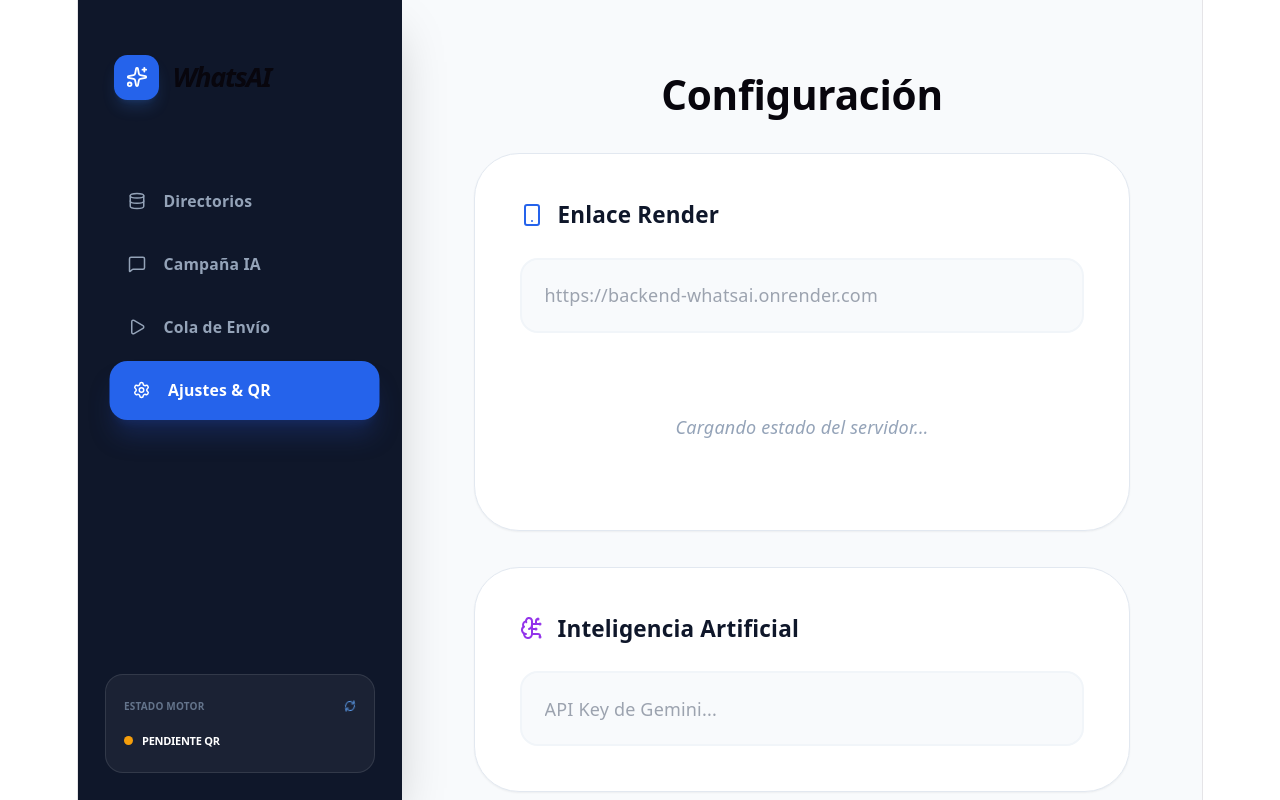
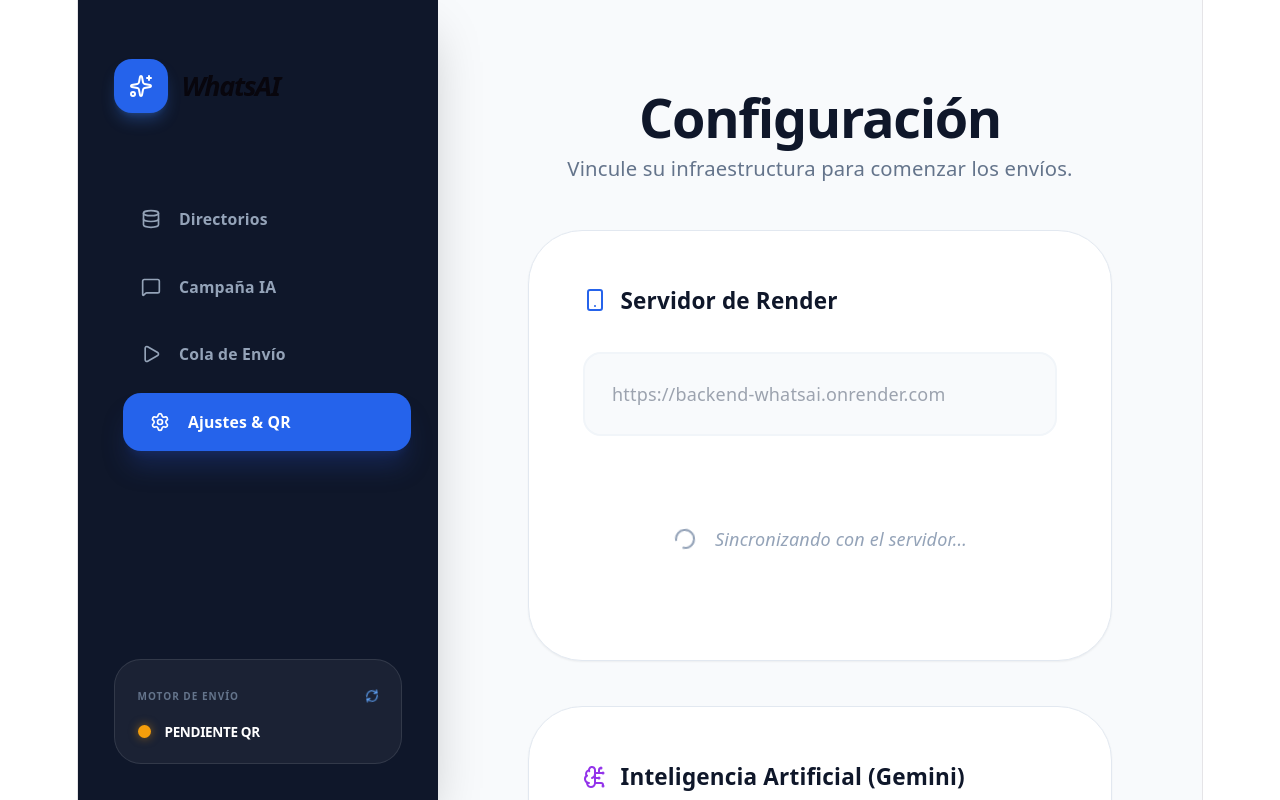
Before and after one commit to genesisrondonuni-hub/frontend-whatsai, a React (Vite) app: page / in a window 1280 px wide. Built offline with nearby package versions, Linux system fonts and the light colour scheme.

Commit message:
Update App.jsx

```diff
--- a/src/App.jsx
+++ b/src/App.jsx
@@ -2,22 +2,26 @@ import React, { useState, useEffect, useCallback } from 'react';
 import {
   Users, Play, Settings, MessageSquare, Send, Sparkles, CheckCircle2,
   Loader2, Smartphone, Save, BrainCircuit, Wand2, Key, RefreshCw,
-  AlertCircle, ChevronRight, LayoutDashboard, Database, Plus, Trash2, LogOut
+  AlertCircle, Database, Plus, Trash2, Smartphone as PhoneIcon
 } from 'lucide-react';
 
+// Clave de sistema por defecto (entorno)
 const systemApiKey = "";
 
 export default function App() {
+  // --- Estados de Navegación ---
   const [activeTab, setActiveTab] = useState('config');
   const [settings, setSettings] = useState({ geminiKey: '', waApiUrl: '' });
   const [isSaved, setIsSaved] = useState(false);
-  const [apiStatus, setApiStatus] = useState('desconocido'); // 'conectado', 'desconectado', 'error', 'desconocido'
+  const [apiStatus, setApiStatus] = useState('desconocido'); // 'conectado', 'desconectado', 'error'
   const [qrCode, setQrCode] = useState('');
   const [lastCheck, setLastCheck] = useState(null);
+
+  // --- Estados de Campaña ---
   const [isGenerating, setIsGenerating] = useState(false);
   const [generatedMessages, setGeneratedMessages] = useState([]);
 
-  // Datos de Directorio iniciales
+  // --- Datos de Directorio (Datos de respaldo para evitar pantallas vacías) ---
   const initialLists = [
     {
       id: 'list-1',
@@ -36,6 +40,7 @@ export default function App() {
     listId: 'list-1'
   });
 
+  // --- Carga de Configuración ---
   useEffect(() => {
     const saved = localStorage.getItem('whatsAiSettingsPro');
     if (saved) {
@@ -54,30 +59,35 @@ export default function App() {
     localStorage.setItem('whatsAiLists', JSON.stringify(lists));
   }, [lists]);
 
-  // Polling automático con "Cache Buster" para evitar datos viejos
+  // Polling automático cada 6 segundos
   useEffect(() => {
     let interval;
     if (settings.waApiUrl) {
-      interval = setInterval(() => checkApiStatus(settings.waApiUrl), 5000);
+      interval = setInterval(() => checkApiStatus(settings.waApiUrl), 6000);
     }
     return () => clearInterval(interval);
   }, [settings.waApiUrl]);
 
+  // --- Verificación de Estado (Sincronizada con el Servidor Blindado) ---
   const checkApiStatus = async (url) => {
     if (!url) return;
     try {
+      // Limpieza de URL para evitar errores de ruta
       const baseUrl = url.trim().split('/send')[0].replace(/\/$/, "");
-      // Añadimos un parámetro aleatorio (?t=...) para que el navegador no use la caché
-      const res = await fetch(`${baseUrl}/status?t=${Date.now()}`, {
+
+      // Petición con parámetro único para saltar la caché del navegador
+      const res = await fetch(`${baseUrl}/status?timestamp=${Date.now()}`, {
         method: 'GET',
-        headers: { 'Cache-Control': 'no-cache', 'Pragma': 'no-cache' }
+        headers: {
+          'Cache-Control': 'no-cache',
+          'Pragma': 'no-cache'
+        }
       });
 
-      if (!res.ok) throw new Error(`HTTP ${res.status}`);
+      if (!res.ok) throw new Error(`Status ${res.status}`);
 
       const data = await res.json();
 
-      // Actualizamos el estado basado en lo que dice el servidor REALMENTE
       if (data.whatsappReady) {
         setApiStatus('conectado');
         setQrCode('');
@@ -87,6 +97,7 @@ export default function App() {
       }
       setLastCheck(new Date().toLocaleTimeString());
     } catch (e) {
+      console.error("Fallo de enlace con Render:", e.message);
       setApiStatus('error');
     }
   };
@@ -98,15 +109,10 @@ export default function App() {
     setTimeout(() => setIsSaved(false), 3000);
   };
 
-  const resetLists = () => {
-    setLists(initialLists);
-  };
-
   const handleProcessIA = async () => {
     if (!currentCampaign.baseMessage) return;
     setIsGenerating(true);
     const targetList = lists.find(l => l.id === currentCampaign.listId);
-    if (!targetList) return;
 
     const prompt = `Reescribe este mensaje para cada contacto. JSON: [{"telefono": "string", "mensaje": "string"}]. BASE: "${currentCampaign.baseMessage}" DATA: ${JSON.stringify(targetList.contacts)}`;
 
@@ -115,14 +121,17 @@ export default function App() {
       const response = await fetch(`https://generativelanguage.googleapis.com/v1beta/models/gemini-2.5-flash-preview-09-2025:generateContent?key=${activeApiKey}`, {
         method: 'POST',
         headers: { 'Content-Type': 'application/json' },
-        body: JSON.stringify({ contents: [{ parts: [{ text: prompt }] }], generationConfig: { responseMimeType: "application/json" } })
+        body: JSON.stringify({
+          contents: [{ parts: [{ text: prompt }] }],
+          generationConfig: { responseMimeType: "application/json" }
+        })
       });
       const result = await response.json();
       const content = JSON.parse(result.candidates[0].content.parts[0].text);
       setGeneratedMessages(content.map(v => ({ ...v, status: 'pending' })));
       setActiveTab('envios');
     } catch (e) {
-      console.error(e);
+      console.error("Error de Gemini:", e);
     } finally {
       setIsGenerating(false);
     }
@@ -130,16 +139,16 @@ export default function App() {
 
   return (
     <div className="flex h-screen bg-[#f8fafc] font-sans text-slate-900 overflow-hidden">
-      {/* Sidebar */}
-      <aside className="w-72 bg-[#0f172a] text-white flex flex-col p-6 shadow-2xl shrink-0">
-        <div className="flex items-center gap-3 mb-10 px-2">
-          <div className="w-10 h-10 bg-blue-600 rounded-xl flex items-center justify-center shadow-lg shadow-blue-500/20">
-            <Sparkles size={22} className="text-white" />
+      {/* Sidebar Lateral */}
+      <aside className="w-80 bg-[#0f172a] text-white flex flex-col p-8 shadow-2xl shrink-0">
+        <div className="flex items-center gap-3 mb-12">
+          <div className="w-12 h-12 bg-blue-600 rounded-2xl flex items-center justify-center shadow-lg shadow-blue-500/30">
+            <Sparkles size={24} className="text-white" />
           </div>
           <h1 className="font-black text-2xl tracking-tighter italic">WhatsAI</h1>
         </div>
 
-        <nav className="space-y-1 flex-1">
+        <nav className="space-y-2 flex-1">
           {[
             { id: 'listas', label: 'Directorios', icon: Database },
             { id: 'campana', label: 'Campaña IA', icon: MessageSquare },
@@ -149,146 +158,159 @@ export default function App() {
             <button
               key={item.id}
               onClick={() => setActiveTab(item.id)}
-              className={`w-full flex items-center gap-4 px-5 py-4 rounded-2xl transition-all duration-300 ${
+              className={`w-full flex items-center gap-4 px-6 py-4 rounded-2xl transition-all duration-300 ${
                 activeTab === item.id
-                ? 'bg-blue-600 shadow-xl shadow-blue-900/40 translate-x-1'
+                ? 'bg-blue-600 shadow-xl shadow-blue-900/40 translate-x-2'
                 : 'text-slate-400 hover:bg-white/5 hover:text-white'
               }`}
             >
-              <item.icon size={18} />
+              <item.icon size={20} />
               <span className="font-bold text-sm">{item.label}</span>
             </button>
           ))}
         </nav>
 
-        <div className="mt-auto p-4 bg-white/5 rounded-2xl border border-white/10">
-          <div className="flex justify-between items-center mb-2">
-            <p className="text-[10px] text-slate-500 font-bold uppercase">Estado Motor</p>
-            <button onClick={() => checkApiStatus(settings.waApiUrl)} className="text-blue-400 hover:text-blue-300">
-              <RefreshCw size={12} className={apiStatus === 'desconocido' ? 'animate-spin' : ''} />
+        {/* Widget de Estado del Motor */}
+        <div className="mt-auto p-5 bg-white/5 rounded-3xl border border-white/10">
+          <div className="flex justify-between items-center mb-3">
+            <p className="text-[10px] text-slate-500 font-black uppercase tracking-widest">Motor de Envío</p>
+            <button onClick={() => checkApiStatus(settings.waApiUrl)} className="text-blue-400 hover:rotate-180 transition-transform duration-500">
+              <RefreshCw size={14} className={apiStatus === 'desconocido' ? 'animate-spin' : ''} />
             </button>
           </div>
-          <div className="flex items-center gap-2">
-             <div className={`w-2 h-2 rounded-full ${apiStatus === 'conectado' ? 'bg-green-500 animate-pulse' : apiStatus === 'error' ? 'bg-red-500' : 'bg-amber-500'}`} />
-             <span className="text-[11px] font-bold uppercase tracking-tight">
+          <div className="flex items-center gap-3">
+             <div className={`w-3 h-3 rounded-full ${apiStatus === 'conectado' ? 'bg-green-500 animate-pulse shadow-[0_0_10px_rgba(34,197,94,0.5)]' : apiStatus === 'error' ? 'bg-red-500 shadow-[0_0_10px_rgba(239,68,68,0.5)]' : 'bg-amber-500 shadow-[0_0_10px_rgba(245,158,11,0.5)]'}`} />
+             <span className="text-xs font-black uppercase tracking-tight">
                {apiStatus === 'conectado' ? 'Conectado' : apiStatus === 'error' ? 'Error Enlace' : 'Pendiente QR'}
              </span>
           </div>
-          {lastCheck && <p className="text-[9px] text-slate-500 mt-2 italic">Sincronizado: {lastCheck}</p>}
+          {lastCheck && <p className="text-[9px] text-slate-500 mt-3 italic text-right">Sinc: {lastCheck}</p>}
         </div>
       </aside>
 
-      {/* Main */}
-      <main className="flex-1 p-8 md:p-16 overflow-y-auto">
+      {/* Contenido Principal */}
+      <main className="flex-1 p-12 lg:p-20 overflow-y-auto">
         {activeTab === 'config' && (
-          <div className="max-w-3xl mx-auto space-y-8 animate-in fade-in duration-500">
-            <h2 className="text-4xl font-black">Configuración</h2>
+          <div className="max-w-3xl mx-auto space-y-10 animate-in fade-in slide-in-from-bottom-4">
+            <header className="space-y-2">
+              <h2 className="text-5xl font-black tracking-tight text-slate-900">Configuración</h2>
+              <p className="text-slate-500 text-lg">Vincule su infraestructura para comenzar los envíos.</p>
+            </header>
 
-            <div className="bg-white rounded-[2.5rem] p-10 shadow-sm border border-slate-200">
-               <h3 className="text-xl font-bold mb-6 flex items-center gap-3"><Smartphone className="text-blue-600"/> Enlace Render</h3>
+            <div className="bg-white rounded-[3rem] p-12 shadow-sm border border-slate-200">
+               <h3 className="text-xl font-bold mb-8 flex items-center gap-3"><PhoneIcon className="text-blue-600"/> Servidor de Render</h3>
                <input
                  type="url"
                  value={settings.waApiUrl}
                  onChange={e => setSettings({...settings, waApiUrl: e.target.value})}
                  placeholder="https://backend-whatsai.onrender.com"
-                 className="w-full bg-slate-50 border-2 border-slate-100 rounded-2xl p-5 mb-8 outline-none focus:border-blue-600"
+                 className="w-full bg-slate-50 border-2 border-slate-100 rounded-2xl p-6 mb-8 focus:border-blue-600 outline-none transition-all font-medium"
                />
 
                {apiStatus === 'desconectado' && qrCode ? (
-                 <div className="flex flex-col items-center gap-6 bg-blue-50/50 p-10 rounded-[2rem] border-2 border-dashed border-blue-200">
-                   <div className="bg-white p-4 rounded-3xl shadow-2xl">
-                     <img src={qrCode} alt="QR" className="w-56 h-56" />
+                 <div className="flex flex-col items-center gap-8 bg-blue-50/50 p-12 rounded-[2.5rem] border-2 border-dashed border-blue-200">
+                   <div className="bg-white p-6 rounded-[2rem] shadow-2xl">
+                     <img src={qrCode} alt="QR" className="w-64 h-64" />
                    </div>
-                   <div className="text-center">
-                    <p className="font-black text-blue-900 text-lg italic">¡Escanea Ahora!</p>
-                    <p className="text-sm text-blue-600/70">Si el QR no cambia tras escanear, espera 30 segundos.</p>
+                   <div className="text-center space-y-2">
+                    <p className="font-black text-blue-900 text-xl italic">¡Vincule su WhatsApp!</p>
+                    <p className="text-sm text-blue-600/70 max-w-xs mx-auto">Escanee el código. El sistema se conectará automáticamente al detectar la sesión.</p>
                    </div>
                  </div>
                ) : apiStatus === 'conectado' ? (
-                 <div className="text-center py-12 bg-green-50/50 rounded-[2rem] border-2 border-dashed border-green-200">
-                    <CheckCircle2 size={48} className="text-green-500 mx-auto mb-4" />
-                    <p className="text-2xl font-black text-slate-800">WhatsApp Vinculado</p>
-                    <p className="text-slate-500">Todo listo para enviar tus campañas.</p>
+                 <div className="text-center py-16 bg-green-50/50 rounded-[2.5rem] border-2 border-dashed border-green-200">
+                    <div className="w-24 h-24 bg-green-500 text-white rounded-full flex items-center justify-center mx-auto mb-6 shadow-xl shadow-green-200">
+                      <CheckCircle2 size={48} />
+                    </div>
+                    <p className="text-3xl font-black text-slate-800 tracking-tighter uppercase">Sistema Operativo</p>
+                    <p className="text-slate-500 mt-2">WhatsApp vinculado y listo para procesar campañas.</p>
                  </div>
+               ) : apiStatus === 'error' ? (
+                <div className="bg-red-50 p-10 rounded-[2.5rem] border-2 border-dashed border-red-200 text-center">
+                  <AlertCircle size={40} className="text-red-500 mx-auto mb-4" />
+                  <p className="text-red-800 font-bold text-xl uppercase tracking-tighter">Fallo de Enlace</p>
+                  <p className="text-sm text-red-600 mt-2">No se pudo contactar con el servidor. Verifique la URL de Render y asegúrese de que el servicio no esté suspendido.</p>
+                </div>
                ) : (
-                 <div className="text-center py-10 text-slate-400 italic">Cargando estado del servidor...</div>
+                <div className="text-center py-12 text-slate-400 italic flex items-center justify-center gap-4">
+                  <Loader2 className="animate-spin" /> Sincronizando con el servidor...
+                </div>
                )}
             </div>
 
-            <div className="bg-white rounded-[2.5rem] p-10 shadow-sm border border-slate-200">
-               <h3 className="text-xl font-bold mb-6 flex items-center gap-3"><BrainCircuit className="text-purple-600"/> Inteligencia Artificial</h3>
-               <input
-                 type="password"
-                 value={settings.geminiKey}
-                 onChange={e => setSettings({...settings, geminiKey: e.target.value})}
-                 placeholder="API Key de Gemini..."
-                 className="w-full bg-slate-50 border-2 border-slate-100 rounded-2xl p-5 outline-none focus:border-purple-600"
-               />
+            <div className="bg-white rounded-[3rem] p-12 shadow-sm border border-slate-200">
+               <h3 className="text-xl font-bold mb-8 flex items-center gap-3"><BrainCircuit className="text-purple-600"/> Inteligencia Artificial (Gemini)</h3>
+               <div className="relative">
+                 <Key className="absolute left-6 top-1/2 -translate-y-1/2 text-slate-300" size={20} />
+                 <input
+                   type="password"
+                   value={settings.geminiKey}
+                   onChange={e => setSettings({...settings, geminiKey: e.target.value})}
+                   placeholder="API Key de Google Gemini..."
+                   className="w-full bg-slate-50 border-2 border-slate-100 rounded-2xl p-6 pl-16 focus:border-purple-600 outline-none transition-all"
+                 />
+               </div>
             </div>
 
-            <button onClick={handleSaveSettings} className="w-full bg-slate-900 text-white rounded-2xl py-6 font-black shadow-xl hover:bg-black transition-all">
-              {isSaved ? 'CONFIGURACIÓN ACTUALIZADA' : 'GUARDAR Y VINCULAR'}
+            <button onClick={handleSaveSettings} className="w-full bg-slate-900 text-white rounded-[2rem] py-8 font-black text-lg shadow-2xl hover:bg-black transition-all transform active:scale-95">
+              {isSaved ? 'CONFIGURACIÓN GUARDADA' : 'ACTUALIZAR Y VINCULAR MOTOR'}
             </button>
           </div>
         )}
 
         {/* Pestaña Directorios */}
         {activeTab === 'listas' && (
-          <div className="max-w-5xl mx-auto space-y-8 animate-in fade-in">
+          <div className="max-w-6xl mx-auto space-y-10 animate-in fade-in">
              <div className="flex justify-between items-center">
-               <h2 className="text-3xl font-black">Directorios</h2>
-               <button onClick={resetLists} className="p-3 bg-slate-100 text-slate-400 rounded-xl hover:text-red-500 transition-all">
-                  <RefreshCw size={20} />
+               <h2 className="text-4xl font-black">Directorios</h2>
+               <button onClick={() => setLists(initialLists)} className="bg-slate-900 text-white px-8 py-4 rounded-2xl font-bold flex items-center gap-3 hover:bg-black transition-all">
+                 <Plus size={20} /> Cargar Nueva Lista
                </button>
              </div>
 
-             <div className="grid grid-cols-1 md:grid-cols-2 gap-6">
+             <div className="grid grid-cols-1 xl:grid-cols-2 gap-8">
                {lists.map(list => (
-                 <div key={list.id} className="bg-white p-8 rounded-[2.5rem] border border-slate-200 shadow-sm hover:shadow-xl transition-all">
-                    <h3 className="text-xl font-bold mb-6 flex items-center justify-between">
+                 <div key={list.id} className="bg-white p-10 rounded-[3rem] border border-slate-200 shadow-sm hover:shadow-xl transition-all">
+                    <h3 className="text-2xl font-bold mb-8 flex items-center justify-between">
                       {list.name}
-                      <span className="text-[10px] bg-blue-50 text-blue-600 px-3 py-1 rounded-full">{list.contacts.length} Contactos</span>
+                      <span className="text-xs bg-blue-50 text-blue-600 px-4 py-2 rounded-full font-black uppercase tracking-widest">{list.contacts.length} Contactos</span>
                     </h3>
-                    <div className="space-y-3">
+                    <div className="space-y-4">
                        {list.contacts.map((c, i) => (
-                         <div key={i} className="flex items-center justify-between p-4 bg-slate-50 rounded-2xl border border-slate-100">
-                           <div>
-                             <p className="text-sm font-black text-slate-800">{c.nombre} {c.apellido}</p>
-                             <p className="text-[10px] text-slate-400 font-bold tracking-widest">{c.telefono}</p>
+                         <div key={i} className="flex items-center justify-between p-5 bg-slate-50 rounded-[1.5rem] border border-slate-100">
+                           <div className="space-y-1">
+                             <p className="text-base font-black text-slate-800">{c.nombre} {c.apellido}</p>
+                             <p className="text-xs text-slate-400 font-bold tracking-widest">{c.telefono}</p>
                            </div>
-                           <span className={`w-8 h-8 rounded-full flex items-center justify-center text-[10px] font-bold ${c.genero === 'F' ? 'bg-pink-100 text-pink-600' : 'bg-blue-100 text-blue-600'}`}>
+                           <div className={`w-10 h-10 rounded-2xl flex items-center justify-center text-xs font-black shadow-sm ${c.genero === 'F' ? 'bg-pink-100 text-pink-600' : 'bg-blue-100 text-blue-600'}`}>
                              {c.genero}
-                           </span>
+                           </div>
                          </div>
                        ))}
                     </div>
                  </div>
                ))}
-               <button className="border-4 border-dashed border-slate-200 rounded-[2.5rem] flex flex-col items-center justify-center p-12 text-slate-300 hover:text-blue-400 hover:border-blue-200 transition-all">
-                 <Plus size={48} className="mb-2" />
-                 <span className="font-bold uppercase tracking-tighter">Nueva Lista (Sheets)</span>
-               </button>
              </div>
           </div>
         )}
 
         {/* Cola de Envíos */}
         {activeTab === 'envios' && (
-          <div className="max-w-5xl mx-auto space-y-6">
-            <h2 className="text-3xl font-black mb-8">Cola de Ejecución</h2>
+          <div className="max-w-5xl mx-auto space-y-6 animate-in fade-in">
+            <h2 className="text-4xl font-black mb-10">Cola de Ejecución</h2>
             {generatedMessages.length === 0 ? (
-              <div className="text-center py-32 bg-white rounded-[3rem] border-2 border-dashed border-slate-100 text-slate-300 italic">
-                No hay mensajes pendientes. Ve a "Campaña IA" para generar envíos.
+              <div className="text-center py-32 bg-white rounded-[3rem] border-2 border-dashed border-slate-100 text-slate-300 italic text-lg">
+                No hay mensajes pendientes. Utilice la pestaña de campaña para generar envíos personalizados.
               </div>
             ) : (
               generatedMessages.map((msg, idx) => (
-                <div key={idx} className="bg-white p-8 rounded-[2rem] border border-slate-200 flex items-center justify-between shadow-sm hover:border-blue-500 transition-all group">
-                   <div className="space-y-2">
-                     <p className="text-xs font-black text-blue-500 tracking-widest uppercase">{msg.telefono}</p>
-                     <p className="text-slate-700 leading-relaxed font-medium">{msg.mensaje}</p>
+                <div key={idx} className="bg-white p-10 rounded-[2.5rem] border border-slate-200 flex items-center justify-between shadow-sm hover:border-blue-500 transition-all group">
+                   <div className="space-y-3 flex-1 pr-8">
+                     <p className="text-xs font-black text-blue-500 tracking-[0.2em] uppercase">{msg.telefono}</p>
+                     <p className="text-slate-700 leading-relaxed font-semibold text-lg">{msg.mensaje}</p>
                    </div>
-                   <button className="w-14 h-14 bg-slate-900 text-white rounded-full flex items-center justify-center shadow-lg group-hover:scale-110 transition-transform">
-                     <Send size={20} />
+                   <button className="w-16 h-16 bg-slate-900 text-white rounded-full flex items-center justify-center shadow-xl group-hover:bg-blue-600 group-hover:scale-110 transition-all">
+                     <Send size={24} />
                    </button>
                 </div>
               ))
@@ -298,23 +320,23 @@ export default function App() {
 
         {activeTab === 'campana' && (
           <div className="max-w-4xl mx-auto animate-in slide-in-from-right-8 duration-500">
-             <div className="bg-white rounded-[2.5rem] p-10 shadow-sm border border-slate-200">
-                <h3 className="text-2xl font-black mb-8 italic">Mensaje Base</h3>
+             <div className="bg-white rounded-[3rem] p-12 shadow-sm border border-slate-200">
+                <h3 className="text-3xl font-black mb-10 italic tracking-tighter uppercase">Mensaje Maestro</h3>
                 <textarea
                   value={currentCampaign.baseMessage}
                   onChange={e => setCurrentCampaign({...currentCampaign, baseMessage: e.target.value})}
-                  className="w-full h-48 bg-slate-50 border-2 border-slate-100 rounded-[2rem] p-8 outline-none focus:border-blue-600 text-lg shadow-inner"
+                  className="w-full h-56 bg-slate-50 border-2 border-slate-100 rounded-[2.5rem] p-10 outline-none focus:border-blue-600 text-xl leading-relaxed shadow-inner"
                   placeholder="Hola {{Nombre}}..."
                 />
                 <button
                   disabled={isGenerating || apiStatus !== 'conectado'}
                   onClick={handleProcessIA}
-                  className="w-full mt-8 bg-gradient-to-r from-blue-600 to-indigo-700 text-white rounded-2xl py-6 font-black shadow-xl disabled:opacity-50 flex items-center justify-center gap-4"
+                  className="w-full mt-10 bg-gradient-to-br from-blue-600 to-indigo-700 text-white rounded-3xl py-8 font-black text-xl shadow-2xl disabled:opacity-50 flex items-center justify-center gap-5 transition-all active:scale-[0.98]"
                 >
-                  {isGenerating ? <RefreshCw className="animate-spin" /> : <Wand2 size={24} />}
-                  TRANSFORMAR CON INTELIGENCIA ARTIFICIAL
+                  {isGenerating ? <RefreshCw className="animate-spin" /> : <Wand2 size={28} />}
+                  PERSONALIZAR CON INTELIGENCIA ARTIFICIAL
                 </button>
-                {apiStatus !== 'conectado' && <p className="text-center text-red-500 text-[10px] font-black mt-4 uppercase italic">⚠ Debes vincular WhatsApp en Ajustes primero</p>}
+                {apiStatus !== 'conectado' && <p className="text-center text-red-500 text-xs font-black mt-6 uppercase italic tracking-widest">⚠ Debe conectar su WhatsApp para habilitar el motor IA</p>}
              </div>
           </div>
         )}
```
